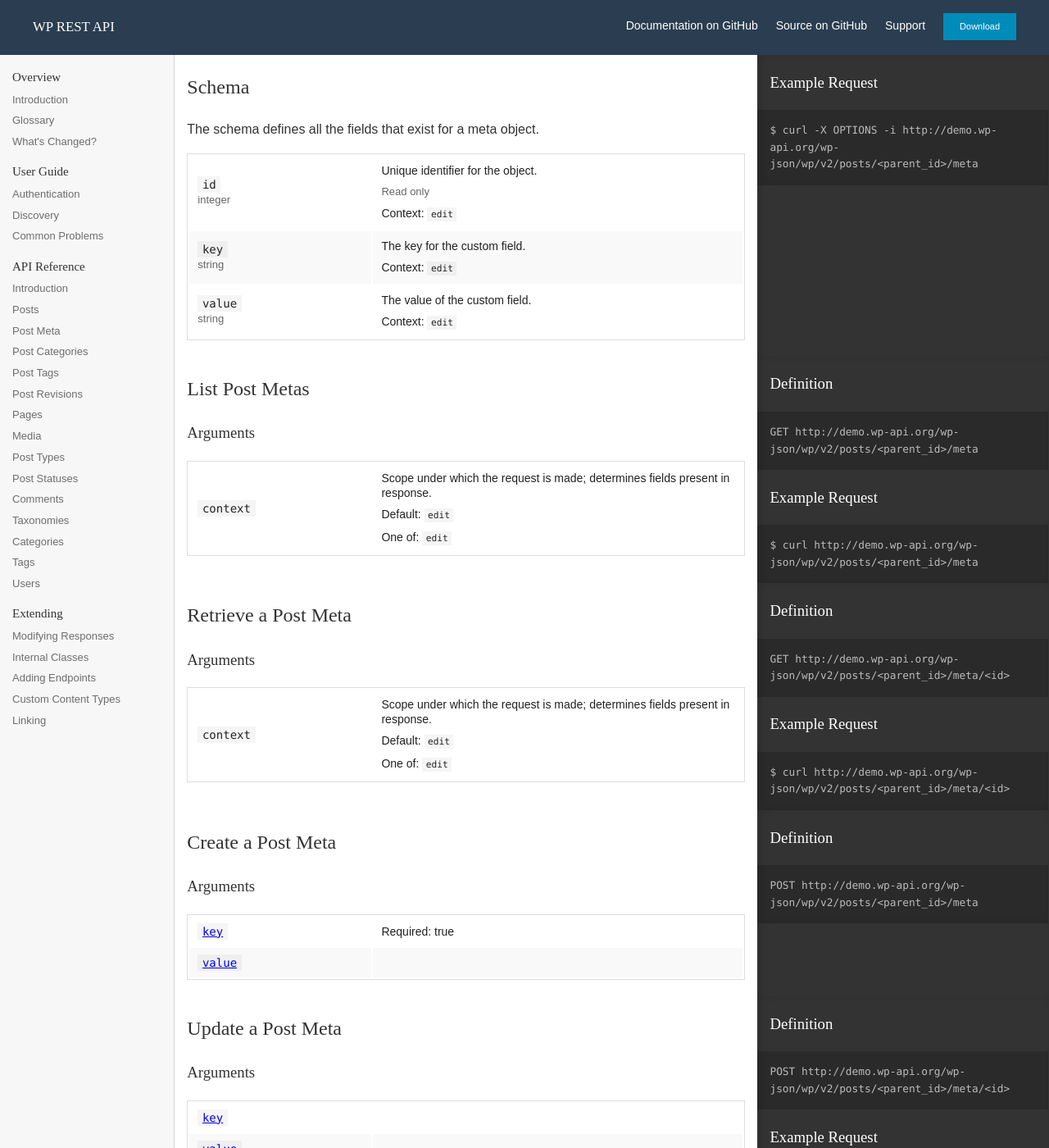
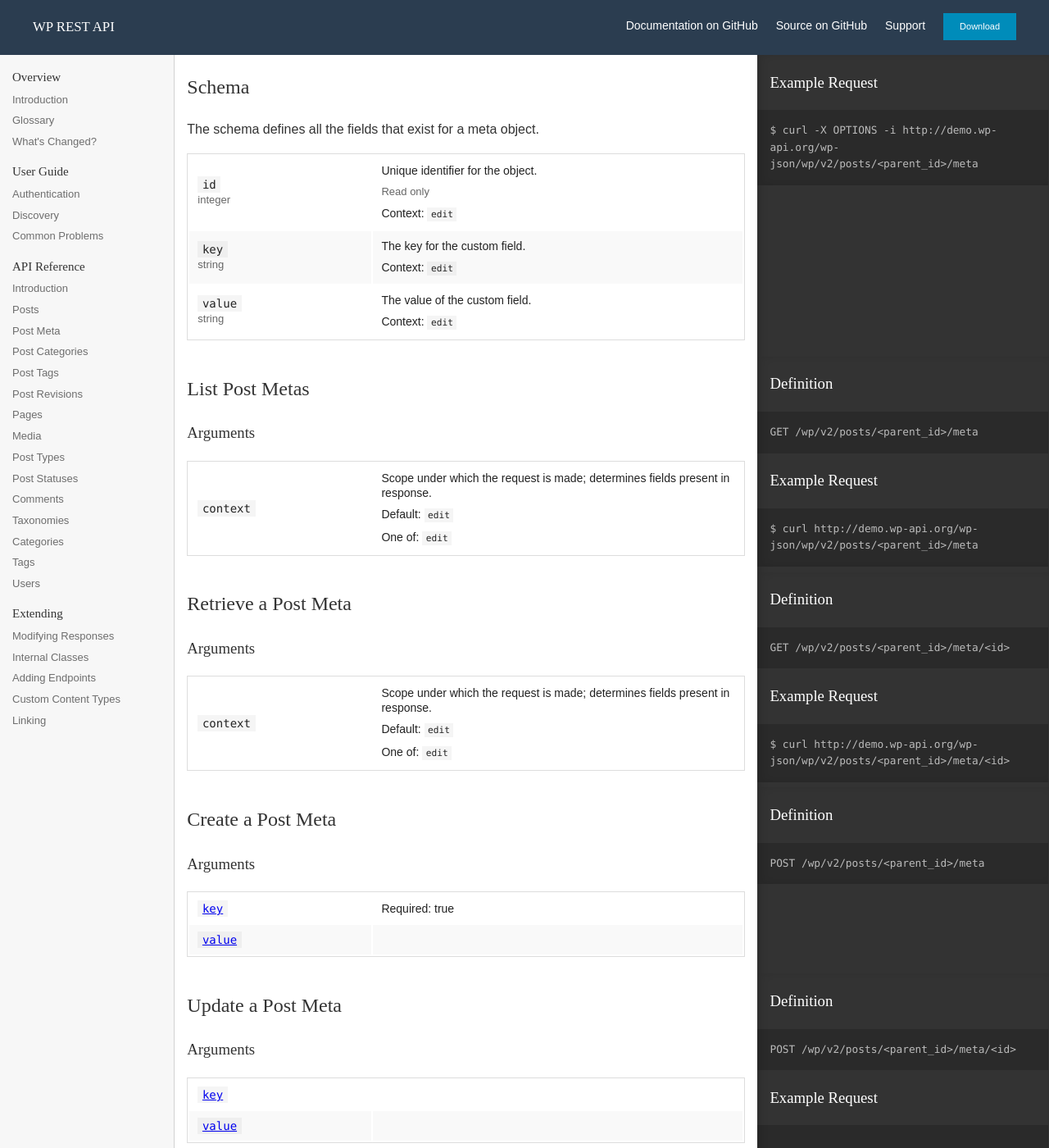
Before and after one commit to WP-API/docs-v2, a Jekyll site: the page built from reference/posts/meta.md, in a window 1280 px wide and 1400 px high. Shown: the whole window at 82% size. Built offline with Jekyll 4.4.1, drawn with Linux system fonts in a browser that asks for light colours; Markdown is read by kramdown in place of the engine named in the settings; part of the change alters nothing that is shown.

Commit message:
Remove the domain from route definitions

```diff
--- a/_includes/reference-parts/create-item.html
+++ b/_includes/reference-parts/create-item.html
@@ -7,6 +7,6 @@
 	<div class="secondary">
 		<h3>Definition</h3>
 
-		<code>POST http://demo.wp-api.org/wp-json{{ include.route.nicename }}</code>
+		<code>POST {{ include.route.nicename }}</code>
 	</div>
 </section>
--- a/_includes/reference-parts/get-item.html
+++ b/_includes/reference-parts/get-item.html
@@ -7,7 +7,7 @@
 	<div class="secondary">
 		<h3>Definition</h3>
 
-		<code>GET http://demo.wp-api.org/wp-json{{ include.route.nicename }}</code>
+		<code>GET {{ include.route.nicename }}</code>
 
 		<h3>Example Request</h3>
 
--- a/_includes/reference-parts/list-item.html
+++ b/_includes/reference-parts/list-item.html
@@ -7,7 +7,7 @@
 	<div class="secondary">
 		<h3>Definition</h3>
 
-		<code> GET http://demo.wp-api.org/wp-json{{ include.route.nicename }}</code>
+		<code>GET {{ include.route.nicename }}</code>
 
 		<h3>Example Request</h3>
 
--- a/_includes/reference-parts/update-item.html
+++ b/_includes/reference-parts/update-item.html
@@ -7,7 +7,7 @@
 	<div class="secondary">
 		<h3>Definition</h3>
 
-		<code>POST http://demo.wp-api.org/wp-json{{ include.route.nicename }}</code>
+		<code>POST {{ include.route.nicename }}</code>
 
 		<h3>Example Request</h3>
 		{% capture example_include %}reference-parts/examples/update-{{ include.route.schema.title }}-curl.html{% endcapture %}
```
